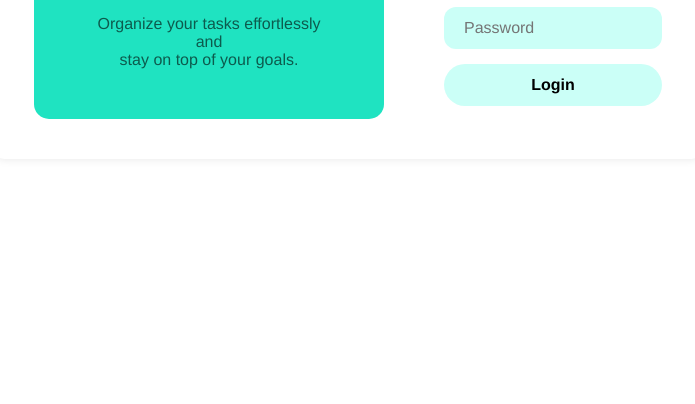
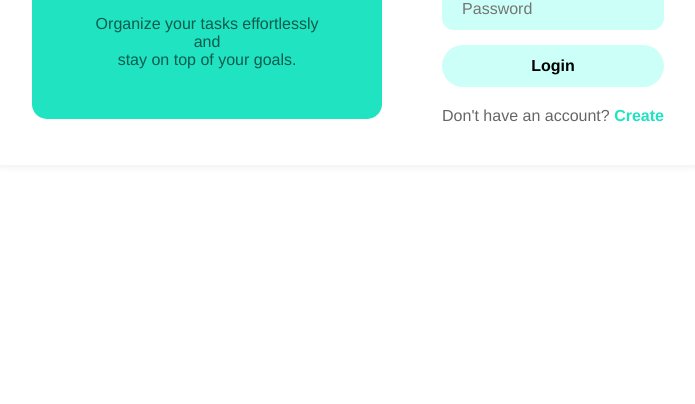
Before and after one commit to sohanfernando/quick-task-manager-app, a plain HTML site: page login.html in a window 1280 px wide. Shown: the part 396-800 px from the top of the page, without its empty margins (292-987 px from the left). Drawn offline with Linux system fonts and the light colour scheme.

Commit message:
Project is complete

```diff
--- a/css/style.css
+++ b/css/style.css
@@ -242,3 +242,21 @@
 .logout-btn:hover {
   background-color: #d32f2f;
 }
+
+.account-query {
+  text-align: center;
+  margin-top: 20px;
+  color: #666;
+}
+
+.account-link {
+  color: #1fe3c1;
+  text-decoration: none;
+  font-weight: bold;
+  transition: color 0.3s ease;
+}
+
+.account-link:hover {
+  color: #17b39a;
+  text-decoration: underline;
+}
--- a/login.html
+++ b/login.html
@@ -3,7 +3,8 @@
 <head>
   <meta charset="UTF-8" />
   <meta name="viewport" content="width=device-width, initial-scale=1.0"/>
-  <title>Login - QuickTask Manager</title>
+  <link rel="icon" type="image/x-icon" href="images/quicktask-icon.png" />
+  <title>QuickTask Manager</title>
   <link rel="stylesheet" href="css/style.css" />
 </head>
 <body>
@@ -19,6 +20,9 @@
         <input type="password" placeholder="Password" required />
         <button type="submit">Login</button>
       </form>
+      <div class="account-query">
+        <p>Don't have an account? <a href="index.html" class="account-link">Create</a></p>
+      </div>
     </div>
   </div>
   <script src="js/login.js"></script>
```
Also changed, not shown: index.html (+4 -0 lines), summary.html (+2 -1 lines), task-form.html (+2 -1 lines), tasks-list.html (+2 -1 lines), images/quicktask-icon.png (added).
